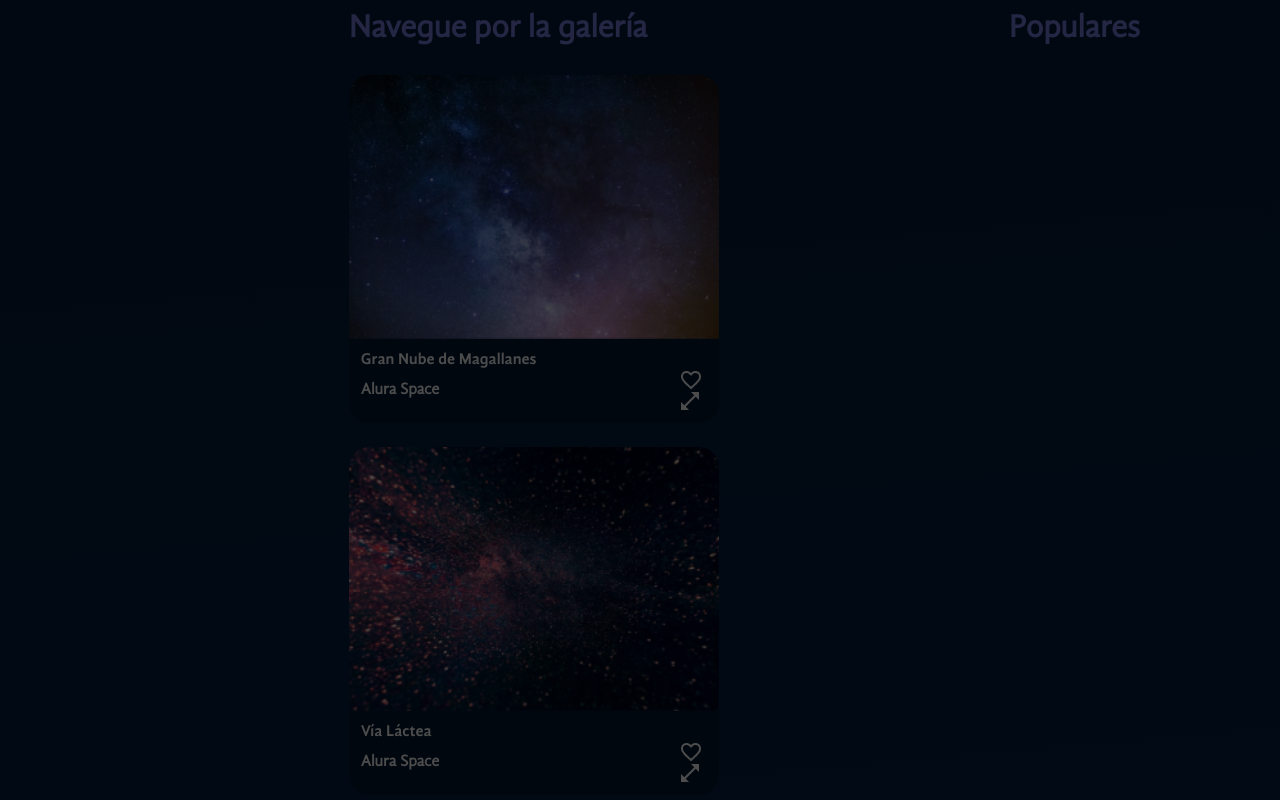
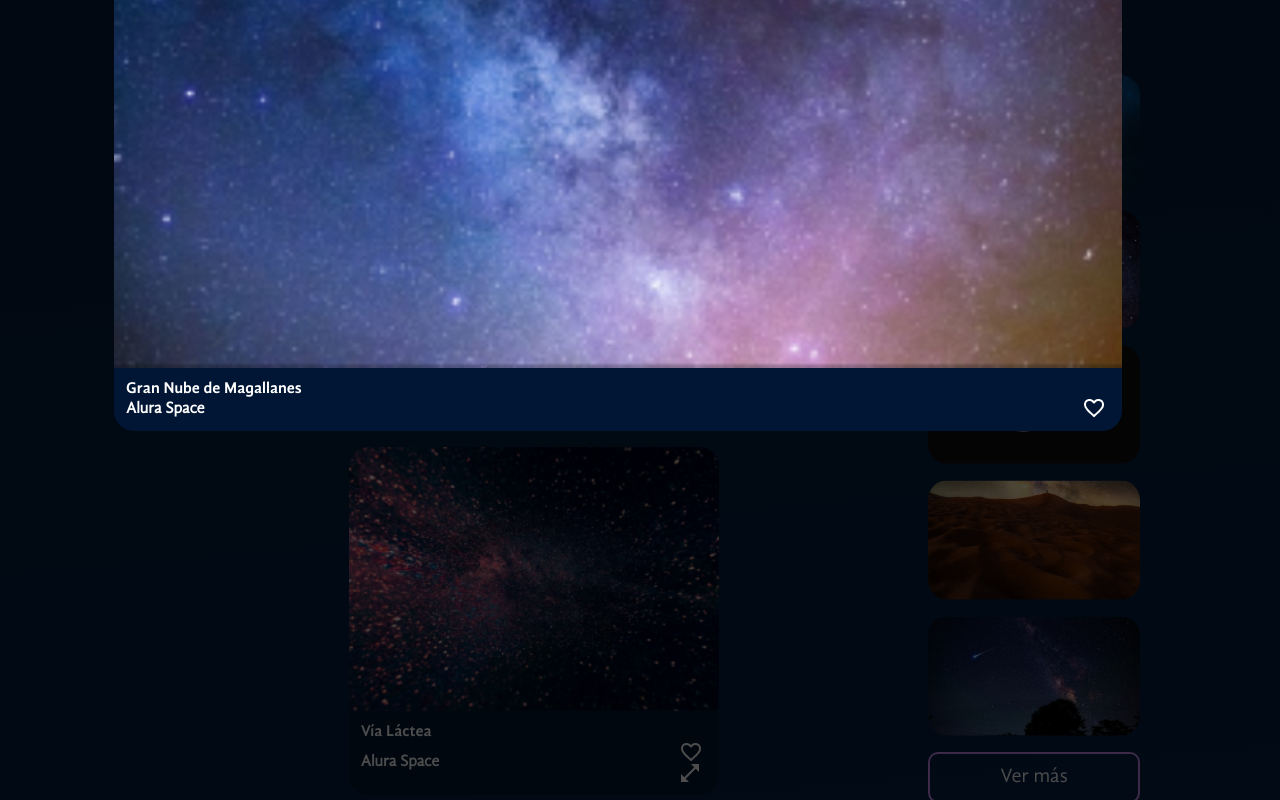
Before and after one commit to LuisFerVR/space-app, a React (Vite) app: page / in a window 1280 px wide. Both pictures are taken after a click on the button 689 px from the left and 1047 px from the top of the page. Shown: the part 647-1447 px from the top of the page. Built offline with nearby package versions, Linux system fonts and the light colour scheme.

Commit message:
Sección de populares y manejo de favoritos con fotos de galeria y fotos seleccionadas

```diff
--- a/src/App.jsx
+++ b/src/App.jsx
@@ -38,6 +38,22 @@ const App = () => {
   const [fotosDeGaleria,setFotosDeGaleria] = useState(fotos);
   const [fotoSeleccionada,setFotoSeleccionada] = useState(null);
 
+  const alAlternarFavorito = (foto) => {
+
+    if(fotoSeleccionada?.id === foto.id){
+      setFotoSeleccionada({
+        ...fotoSeleccionada,
+        favorita: !foto.favorita
+      })
+    }
+
+    setFotosDeGaleria(fotosDeGaleria.map(fotosDeGaleria=>{
+     return {
+       ...fotosDeGaleria,
+       favorita: fotosDeGaleria.id === foto.id ? !foto.favorita : fotosDeGaleria.favorita
+     }
+    }))
+   }
   return (
     <>
       <FondoGradiante>
@@ -48,11 +64,11 @@ const App = () => {
             <BarraLateral/>
             <ContenidoGaleria>
               <Banner texto="¡Bienvenido a la galeria de fotos más completa del espacio!" backgroundImage={banner}/>
-              <Galeria fotos={fotosDeGaleria} alSeleccionarFoto={foto=>setFotoSeleccionada(foto)}/>
+              <Galeria fotos={fotosDeGaleria} alSeleccionarFoto={foto=>setFotoSeleccionada(foto)} alAlternarFavorito={alAlternarFavorito}/>
             </ContenidoGaleria>
           </MainContainer>
         </AppContainer>
-        <ModalZoom foto={fotoSeleccionada}/>
+        <ModalZoom foto={fotoSeleccionada} alCerrar={()=>setFotoSeleccionada(null)} alAlternarFavorito={alAlternarFavorito}/>
       </FondoGradiante>
     </>
   )
--- a/src/components/Galeria/Imagen/index.jsx
+++ b/src/components/Galeria/Imagen/index.jsx
@@ -37,7 +37,9 @@ const Pie = styled.footer`
 `;
 
 
-const Imagen = ({foto,expandida=false,alSolicitarZoom}) =>{
+const Imagen = ({foto,expandida=false,alSolicitarZoom,alAlternarFavorito}) =>{
+    const iconoFavorito = foto.favorita?"/iconos/favorito-activo.png":"/iconos/favorito.png";
+
     return (<Figure $expandida={expandida} id={`foto-${foto.id}`}>
         <img src={foto.path} alt={foto.alt} />
         <figcaption>
@@ -45,8 +47,8 @@ const Imagen = ({foto,expandida=false,alSolicitarZoom}) =>{
             <Pie>
                 <h4>{foto.fuente}</h4>
                 <div>
-                    <BotonIcono>
-                        <img src="/iconos/favorito.png" alt="Icono de favorito" />
+                    <BotonIcono onClick={()=>alAlternarFavorito(foto)}>
+                        <img src={iconoFavorito} alt="Icono de favorito" />
                     </BotonIcono>
                     {!expandida && (
                         <BotonIcono aria-hidden={expandida} onClick={() => alSolicitarZoom(foto)}>
--- /dev/null
+++ b/src/components/Galeria/Populares/fotos-populares.json
@@ -0,0 +1,27 @@
+[
+    {
+      "path": "/img/populares/foto-1.png",
+      "alt": "galaxia",
+      "id": 1
+    },
+    {
+      "path": "/img/populares/foto-2.png",
+      "alt": "luna",
+      "id": 2
+    },
+    {
+      "path": "/img/populares/foto-3.png",
+      "alt": "tierra",
+      "id": 3
+    },
+    {
+      "path": "/img/populares/foto-4.png",
+      "alt": "nube",
+      "id": 4
+    },
+    {
+      "path": "/img/populares/foto-5.png",
+      "alt": "meteorito",
+      "id": 5
+    }
+  ]
--- a/src/components/Galeria/Populares/index.jsx
+++ b/src/components/Galeria/Populares/index.jsx
@@ -1,7 +1,42 @@
+import { styled } from "styled-components"
 import Titulo from "../../Titulo"
 
-const Populares = ()=>{
-    return <Titulo $align="center">Populares</Titulo>
+import fotos from './fotos-populares.json'
+
+const ColumnaFotos = styled.section`
+    display: flex;
+    flex-direction: column;
+    gap: 16px;
+`
+
+const Imagen = styled.img`
+    max-width: 212px;
+    border-radius: 20px;
+`
+
+const Boton = styled.button`
+    background-color: transparent;
+    color: #fff;
+    border: 2px solid;
+    border-color: #C98CF1;
+    padding: 12px 20px;
+    font-size: 20px;
+    border-radius: 10px;
+    cursor: pointer;
+    width: 100%;
+    margin-top: 16px;
+`;
+
+const Populares = () => {
+    return (
+        <section>
+            <Titulo $align='center'>Populares</Titulo>
+            <ColumnaFotos>
+                {fotos.map(foto => <Imagen key={foto.id} src={foto.path} alt={foto.alt}/>)}
+            </ColumnaFotos>
+            <Boton>Ver más</Boton>
+        </section>
+    )
 }
 
 export default Populares
--- a/src/components/Galeria/index.jsx
+++ b/src/components/Galeria/index.jsx
@@ -17,7 +17,7 @@ const ImagenesContainer = styled.section`
     flex-wrap: wrap;
     gap: 24px;
 `;
-const Galeria = ({fotos=[],alSeleccionarFoto})=>{
+const Galeria = ({fotos=[],alSeleccionarFoto,alAlternarFavorito})=>{
     return (<>
         <Tag/>
         <GaleriaConatiner>
@@ -27,7 +27,8 @@ const Galeria = ({fotos=[],alSeleccionarFoto})=>{
                     {fotos.map(foto=><Imagen
                     alSolicitarZoom={alSeleccionarFoto}
                     key={foto.id}
-                    foto={foto}/>
+                    foto={foto}
+                    alAlternarFavorito={alAlternarFavorito}/>
                     )}
                 </ImagenesContainer>
             </SeccionFluida>
--- a/src/components/ModalZoom/index.jsx
+++ b/src/components/ModalZoom/index.jsx
@@ -1,5 +1,6 @@
 import styled from "styled-components"
 import Imagen from "../Galeria/Imagen"
+import BotonIcono from "../BotonIcono"
 
 const Overlay = styled.div`
     background-color:rgba(0,0,0,0.7);
@@ -9,19 +10,33 @@ const Overlay = styled.div`
     right: 0;
     bottom:0;
 `
-
 const DialogEstilizado = styled.dialog`
-    position:absolute;
-    top:294px;
+    position: absolute;
+    top: 294px;
+    background: transparent;
+    padding: 0;
+    border: 0;
+    width: 1120px;
+    display: flex;
+    justify-content: center;
+    form {
+        button {
+            position: relative;
+            top: 20px;
+            right: 60px;
+        }
+    }
 `
-const ModalZoom = ({foto}) =>{
+const ModalZoom = ({foto,alCerrar, alAlternarFavorito}) =>{
     return<>
         {foto && <>
             <Overlay/>
-            <DialogEstilizado open={!!foto}>
-                <Imagen expandida={true} foto={foto}/>
+            <DialogEstilizado open={!!foto} onClose={alCerrar}>
+                <Imagen expandida={true} foto={foto} alAlternarFavorito={alAlternarFavorito}/>
                 <form method="dialog">
-                    <button>ok</button>
+                    <BotonIcono formMethod="dialog">
+                        <img src="/iconos/cerrar.png" alt="Icono de cerrar" />
+                    </BotonIcono>
                 </form>
             </DialogEstilizado>
         </>}
```
